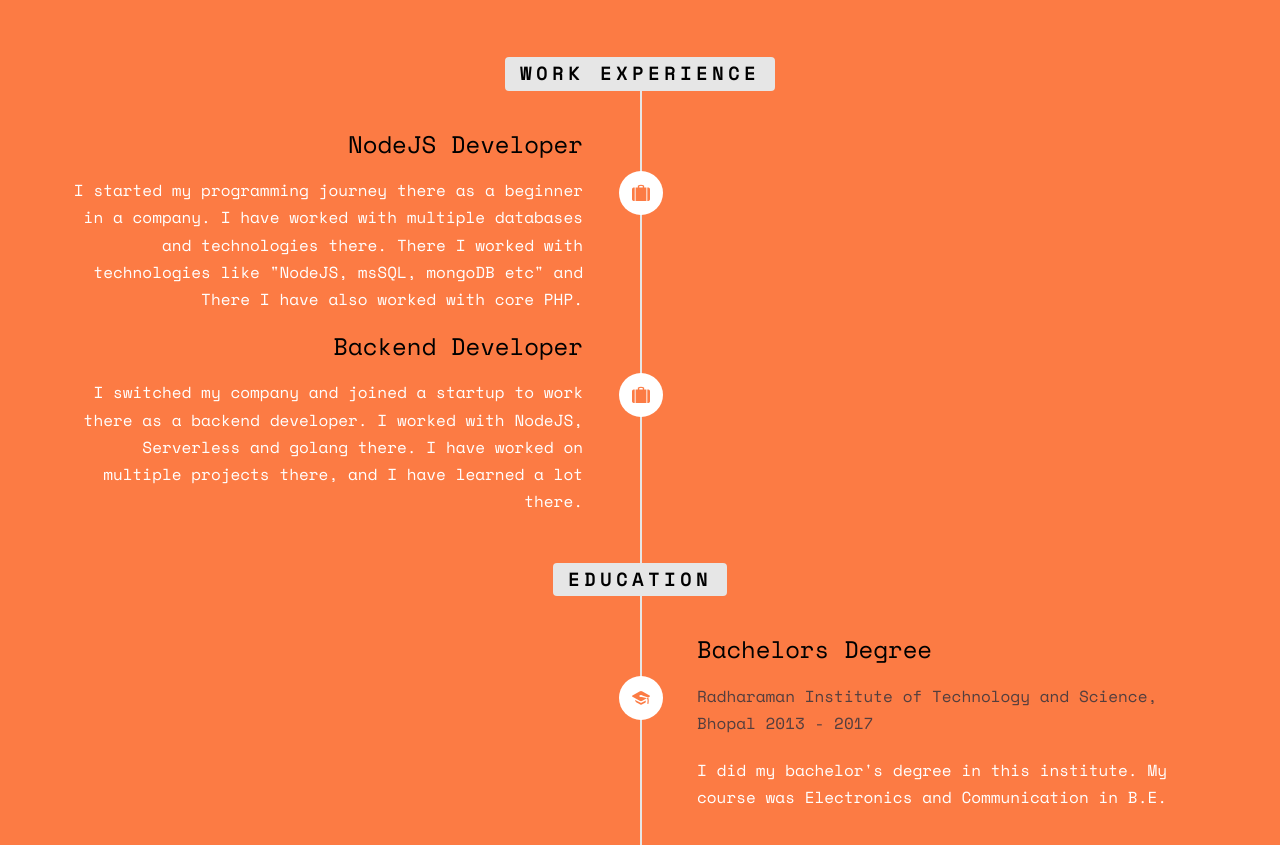
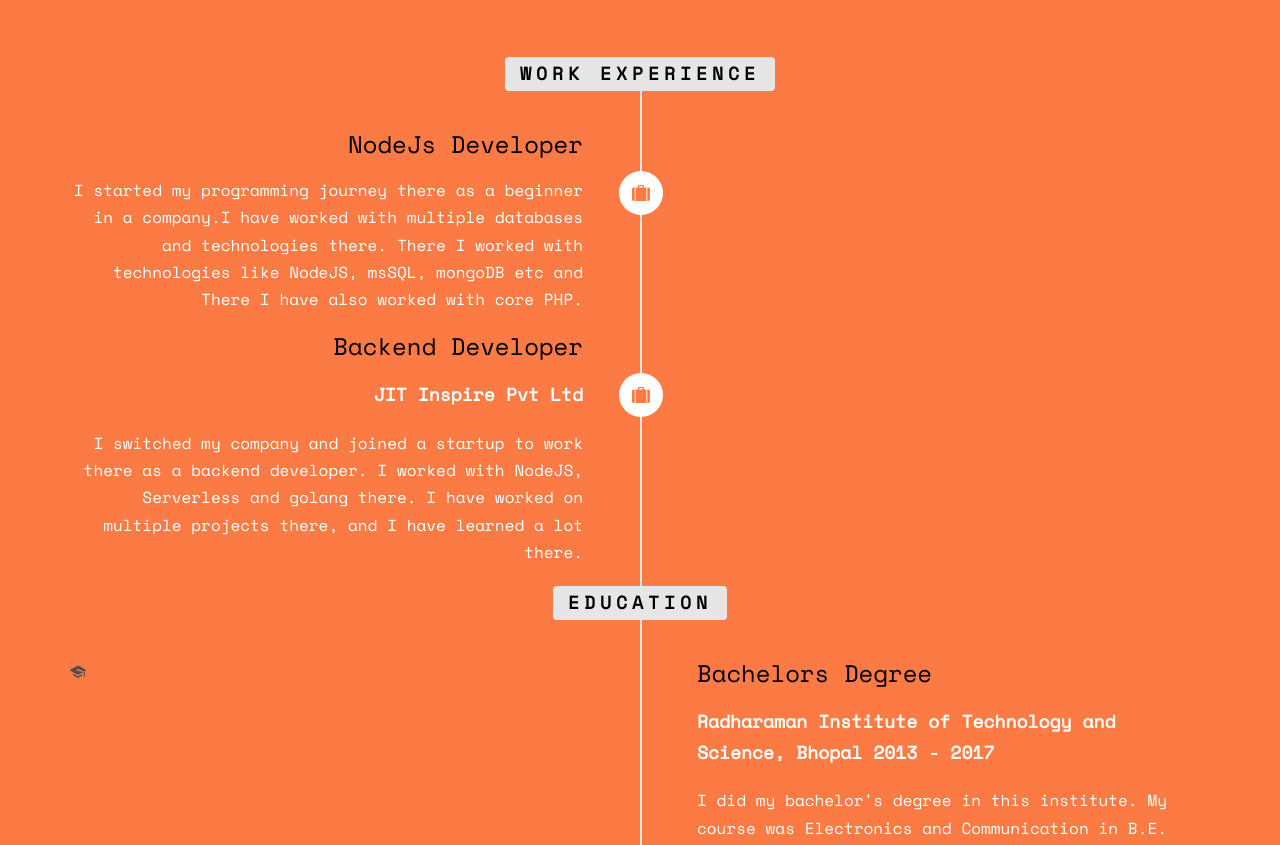
Before and after one commit to devendra-jit/devendra-jit.github.io, a plain HTML site: page index.html in a window 1280 px wide. Shown: the part 1680-2525 px from the top of the page. Drawn offline with nearby package versions, Linux system fonts and the light colour scheme; some packages are replaced by stand-ins of ours; no server answers; files whose address does not match are found by name.

Commit message:
added dynamic work experience section

```diff
--- a/css/style.css
+++ b/css/style.css
@@ -59,6 +59,11 @@ a:hover, a:active, a:focus {
   color: var(--red);
   outline: none;
   text-decoration: none;
+}
+#company-link{
+  color: #fff;
+  font-weight: bolder;
+  font-size: large;
 }
 
 p {
@@ -592,9 +597,9 @@ h1, h2, h3, h4, h5, h6, figure {
 .company {
   display: block;
   margin-bottom: 20px;
-  font-size: 16px;
-  font-weight: normal;
-  color: #533e3e;
+  font-size: large;
+  font-weight: bolder;
+  color: #fff;
 }
 
 .timeline-body > p,
--- a/index.html
+++ b/index.html
@@ -52,7 +52,7 @@
 							<h1 class = 'name'><span></span></h1>
 							<h3 class = 'title'><span></span></h3>
 							<p>
-								<ul class="fh5co-social-icons">
+								<ul class="fh5co-social-icons" id="social-media-icons">
 									<li><a target="_blank" class = "twittter" href=""><i class="icon-twitter2"></i></a></li>
 									<li><a target="_blank" class = "github" href=""><i class="icon-github2"></i></a></li>
 									<li><a target="_blank" class = "linkedin" href=""><i class="icon-linkedin2"></i></a></li>
@@ -77,7 +77,7 @@
 				<div class="col-md-5">
 					<ul class="info">
 						<li><span class="first-block">Full Name:</span><span class="second-block name"></span></li>
-						<li><span class="first-block">Phone:</span><span class="second-block phone"></span></li>
+						<!-- <li><span class="first-block">Phone:</span><span class="second-block phone"></span></li> -->
 						<li><span class="first-block">Email:</span><span class="second-block email"></span></li>
 						<!-- <li><span class="first-block">Website:</span><span class="second-block">www.yoursite.com</span></li> -->
 						<li><span class="first-block">Address:</span><span class="second-block address"></span></li>
@@ -108,16 +108,15 @@
 			</div>
 			<div class="row">
 				<div class="col-md-12 col-md-offset-0">
-					<ul class="timeline">
+					<ul class="timeline" id="resume_details">
 						<li class="timeline-heading text-center animate-box">
 							<div><h3>Work Experience</h3></div>
 						</li>
-						<li class="animate-box timeline-unverted">
+						<!-- <li class="animate-box timeline-unverted">
 							<div class="timeline-badge"><i class="icon-suitcase"></i></div>
 							<div class="timeline-panel">
 								<div class="timeline-heading">
 									<h3 class="timeline-title">NodeJS Developer</h3>
-									<!-- <span class="company">JIT Inspire Pvt Ltd - 2019 - Current</span> -->
 								</div>
 								<div class="timeline-body" style="color: white;">
 									<p>
@@ -126,14 +125,14 @@
 									</p>
 								</div>
 							</div>
-						</li>
+						</li> -->
 
-						<li class="animate-box timeline-unverted">
+						<!-- <li class="animate-box timeline-unverted">
 							<div class="timeline-badge"><i class="icon-suitcase"></i></div>
 							<div class="timeline-panel">
 								<div class="timeline-heading">
 									<h3 class="timeline-title">Backend Developer</h3>
-									<!-- <span class="company">JIT Inspire Pvt Ltd - 2019 - Current</span> -->
+									<span class="company"><a href="https://www.jitinspire.com/" id="company-link">JIT Inspire Pvt Ltd - 2019 - Current</a></span>
 								</div>
 								<div class="timeline-body" style="color: white;">
 									<p>
@@ -141,9 +140,9 @@
 									</p>
 								</div>
 							</div>
-						</li>
+						</li> -->
 
-						<br>
+						<!-- <br>
 						<li class="timeline-heading text-center animate-box">
 							<div><h3>Education</h3></div>
 						</li>
@@ -161,7 +160,7 @@
 									</p>
 								</div>
 							</div>
-						</li>
+						</li> -->
 			    	</ul>
 				</div>
 			</div>
@@ -570,6 +569,7 @@
 				<div class="col-md-12 text-center" style="color: white;">
 					<p><a class="footer-email" href="mailto:khokharshahadat@gmail.com">khokharshahadat@gmail.com</a></p>
 					<p>All Rights Reserved 2021.</p>
+					<p>Powered By <a class="footer-email" href="https://www.jitinspire.com/">JIT Inspire</a></p>
 					<!-- <img src="https://www.easycounter.com/counter.php?jeet7828"
 				border="0" alt="HTML Counter"> -->
 				</div>
--- a/js/main.js
+++ b/js/main.js
@@ -1,16 +1,38 @@
 var info = {
 	"name": "Devendra Mewada",
-    "title":"Backend Developer",
+	"title": "Backend Developer",
 	"email": "mewadadevender@gmail.com",
-    "phone_number":"+918819889533",
-    "address":"Indore, Madhya Pradesh, India",
-    "about_me":"I'm Backend developer and a choosy person. I love to play cricket and consuming digital media. I enjoy being outdoor with my friends. When i have time to spare I love to watch comedy shows and often I am very moody about spending my time",
-    "instagram":"#",
+	"address": "Indore, Madhya Pradesh, India",
+	"about_me": "I'm Backend developer and a choosy person. I love to play cricket and consuming digital media. I enjoy being outdoor with my friends. When i have time to spare I love to watch comedy shows and often I am very moody about spending my time",
+	"instagram": "#",
 	"linkedin": "https://www.linkedin.com/in/devender-mewada-585070164",
-    "twitter":"#",
-    "github":"https://github.com/devendra-jit",
+	"twitter": "#",
+	"github": "https://github.com/devendra-jit",
+	"work_experience": [
+		{
+			"work_title": "NodeJs Developer",
+			"company_name": "",
+			"company_link": "#",
+			"description": "I started my programming journey there as a beginner in a company.I have worked with multiple databases and technologies there. There I worked with technologies like NodeJS, msSQL, mongoDB etc and There I have also worked with core PHP.",
+		},
+		{
+			"work_title": "Backend Developer",
+			"company_name": "JIT Inspire Pvt Ltd",
+			"company_link": "https://www.jitinspire.com/",
+			"description": "I switched my company and joined a startup to work there as a backend developer. I worked with NodeJS, Serverless and golang there. I have worked on multiple projects there, and I have learned a lot there. ",
+		}
+	],
+	"education":[
+		{
+			"course_title":"Bachelors Degree",
+			"institute_name":"Radharaman Institute of Technology and Science, Bhopal 2013 - 2017",
+			"course_name":"I did my bachelor's degree in this institute. My course was Electronics and Communication in B.E.",
+		}
+	]
+}
+var workHTMLTemplate="";
+var educationTemplate="";
 
-}
 ; (function () {
 
 		'use strict';
@@ -145,7 +167,6 @@ var info = {
 
 			var name = document.getElementsByClassName("name");
 			var title = document.getElementsByClassName("title");
-					var phone = document.getElementsByClassName("phone");
 			var email = document.getElementsByClassName("email");
 			var address = document.getElementsByClassName("address");
 			var github = document.getElementsByClassName("github")
@@ -154,40 +175,73 @@ var info = {
 			var instagram = document.getElementsByClassName("instagram")
 			var footerEmail = document.getElementsByClassName("footer-email");
 			var aboutMe = document.getElementsByClassName("about-me");
+			var work = info.work_experience;
+			var educationInfo = info.education;
 
-					console.log(name)
-
-					for(var i=0;i<name.length;i++)
-					{
+			for (var i = 0; i < name.length; i++) {
 				name.item(i).innerHTML = info.name;
 			}
 			title.item(0).innerHTML = info.title;
-					phone.item(0).innerHTML = info.phone_number;
 			email.item(0).innerHTML = info.email;
 			address.item(0).innerHTML = info.address;
-					for(var i=0;i<github.length;i++)
-					{
+			for (var i = 0; i < github.length; i++) {
 				github.item(i).href = info.github;
 			}
-					for(var i=0;i<linkedin.length;i++)
-					{
+			for (var i = 0; i < linkedin.length; i++) {
 				linkedin.item(i).href = info.linkedin;
 			}
-					for(var i=0;i<twitter.length;i++)
-					{
+			for (var i = 0; i < twitter.length; i++) {
 				twitter.item(i).href = info.twitter;
 			}
-					for(var i=0;i<instagram.length;i++)
-					{
+			for (var i = 0; i < instagram.length; i++) {
 				instagram.item(i).href = info.instagram;
 			}
 			footerEmail.item(0).innerHTML = info.email;
-					footerEmail.item(0).href = "mailto:"+info.email;
+			footerEmail.item(0).href = "mailto:" + info.email;
 			aboutMe.item(0).innerHTML = info.about_me;
 
+			for (let workPlaces = 0; workPlaces < work.length;workPlaces++) {
+				workHTMLTemplate += `<li class="timeline-unverted work-list-items animate-box" >
+				<div class="timeline-badge"><i class="icon-suitcase"></i></div>
+				<div class="timeline-panel">
+					<div class="timeline-heading">
+						<h3 class="timeline-title"> ${work[workPlaces].work_title} </h3><span class="company"><a href=${work[workPlaces].company_link} id="company-link">${work[workPlaces].company_name}</a></span>
+
+					</div>
+					<div class="timeline-body" style="color: white;">
+						<p>
+							${work[workPlaces].description}
+						</p>
+					</div>
+				</div>
+				</li>`
+			}
 
 
+			$("#resume_details").append(workHTMLTemplate);
+			var educationHeading = `<li class="timeline-heading text-center animate-box" ">
+			<div><h3>Education</h3></div>
+		</li>`
+		$("#resume_details").append(educationHeading);
 
+			for(var edu=0;edu<educationInfo.length;edu++)
+			{
+				educationTemplate+=`<li class="timeline-inverted animate-box >
+				<div class="timeline-badge"><i class="icon-graduation-cap"></i></div>
+				<div class="timeline-panel">
+					<div class="timeline-heading">
+						<h3 class="timeline-title">${educationInfo[0].course_title}</h3>
+						<span class="company">${educationInfo[0].institute_name}</span>
+					</div>
+					<div class="timeline-body" style="color: white;">
+						<p>
+						${educationInfo[0].course_name}
+						</p>
+					</div>
+				</div>
+			</li>`
+			}
+			$("#resume_details").append(educationTemplate);
 
 
 
@@ -201,7 +255,7 @@ var info = {
 
 
 		$(function () {
-			contentWayPoint();
+
 			goToTop();
 
 			loaderPage();
@@ -209,7 +263,9 @@ var info = {
 			parallax();
 			// pieChart();
 			getDetails();
+			contentWayPoint();
 			skillsWayPoint();
+
 		});
 
 
```
Lines whose indentation alone changed are shown as unchanged.
